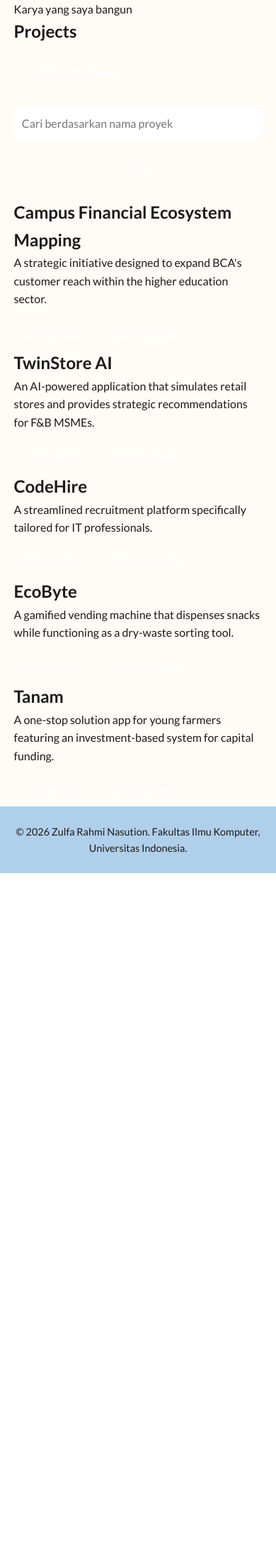
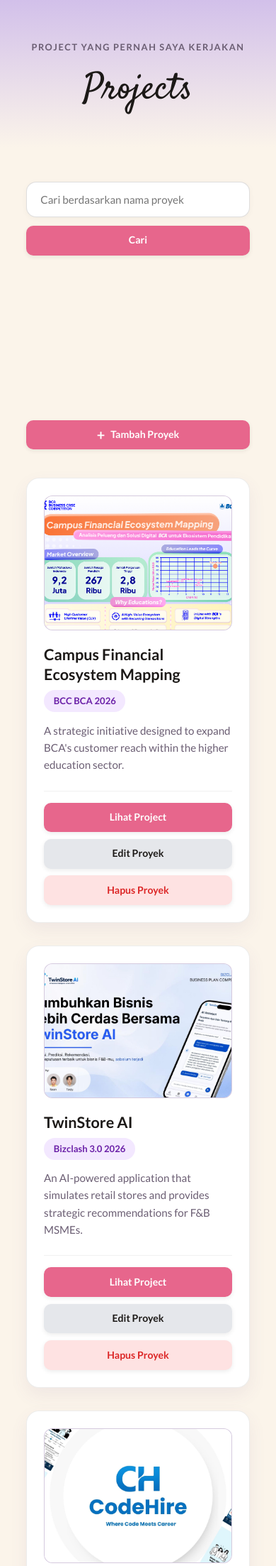
Before and after one commit to zulfa-rahmi/myportofolio, a Django app: page /projects/ in a window 390 px wide. Shown: the part 124-2330 px from the top of the page at 71% size. Before the commit the page ends 1354 px from the top, so only its background shows below. Run offline with Django 5.2, Linux system fonts and the light colour scheme; data comes from the database, SQL or seed files in the repository; some web fonts are replaced.

Commit message:
memperbaiki tampilan projects dan form project yang masih polos

```diff
--- a/main/tests.py
+++ b/main/tests.py
@@ -2,7 +2,7 @@ from django.test import TestCase
 from django.urls import reverse
 from django.utils import timezone
 
-from main.models import Experience
+from main.models import Experience, Project
 
 
 class MainTest(TestCase):
--- a/main/urls.py
+++ b/main/urls.py
@@ -1,6 +1,14 @@
 from django.urls import path
 
-from main.views import show_main, show_experience, show_projects, create_project, get_projects_json, delete_project
+from main.views import (
+    show_main,
+    show_experience,
+    show_projects,
+    create_project,
+    update_project,
+    get_projects_json,
+    delete_project,
+)
 
 app_name = "main"
 
@@ -9,6 +17,7 @@ urlpatterns = [
     path("experience/", show_experience, name="show_experience"),
     path("projects/", show_projects, name="show_projects"),
     path("projects/add/", create_project, name="create_project"),
+    path("projects/<uuid:project_id>/edit/", update_project, name="update_project"),
     path("api/projects/", get_projects_json, name="get_projects_json"),
-    path("projects/<uuid:project_id>/delete/",delete_project,name="delete_project")
+    path("projects/<uuid:project_id>/delete/", delete_project, name="delete_project"),
 ]
--- a/main/views.py
+++ b/main/views.py
@@ -76,6 +76,25 @@ def create_project(request):
     context = {
         "name": "Zulfa Rahmi Nasution",
         "form": form,
+        "is_edit": False,
+    }
+    return render(request, "projects_form.html", context)
+
+
+def update_project(request, project_id):
+    project = get_object_or_404(Project, pk=project_id)
+    form = ProjectForm(request.POST or None, instance=project)
+
+    if request.method == "POST" and form.is_valid():
+        form.save()
+        messages.success(request, "Proyek berhasil diperbarui!")
+        return redirect("main:show_projects")
+
+    context = {
+        "name": "Zulfa Rahmi Nasution",
+        "form": form,
+        "project": project,
+        "is_edit": True,
     }
     return render(request, "projects_form.html", context)
 
--- a/static/css/style.css
+++ b/static/css/style.css
@@ -27,6 +27,10 @@
     --card-bg: #FFFFFF;
     --radius: 14px;
     --shadow-soft: 0 10px 30px rgba(100, 80, 140, 0.12);
+
+    --accent: var(--button-pink);
+    --line: rgba(28, 25, 23, 0.14);
+    --text-muted: var(--muted);
 }
 
 html {
@@ -616,43 +620,69 @@ svg.ticket-plane {
 }
 
 /* ==========================================================================
-   PROJECTS PAGE — PLAIN CARDS
+   PROJECTS PAGE — REVISED & CLEAN CARDS
    ========================================================================== */
 
-.project-header {
-    width: 100%;
-    display: flex;
-    justify-content: space-between;
-    align-items: center;
-    gap: 1rem;
-    margin-bottom: 1.5rem;
+.projects-section {
+    background: var(--gradient-start);
+    padding: 3rem 5% 7rem;
 }
 
-.project-grid {
-    grid-template-columns: repeat(2, minmax(0, 1fr));
+.project-toolbar {
+    display: flex;
+    align-items: center;
+    justify-content: space-between;
+    flex-wrap: wrap;
+    gap: 1rem;
+    max-width: 1150px;
+    margin: 0 auto 2.5rem;
 }
 
-.project-grid .experience-card {
+.project-search {
     display: flex;
-    flex-direction: column;
+    gap: 0.75rem;
+    flex: 1 1 320px;
 }
 
-.project-image {
-    display: block;
+.project-search__input {
     width: 100%;
-    height: auto;
-    border: 1px solid black;
+    min-width: 0;
+    padding: 0.75rem 1.2rem;
+    border: 1px solid var(--line);
     border-radius: var(--radius);
+    background: #FFFFFF;
+    color: var(--ink);
+    font: inherit;
+    font-size: 0.95rem;
+    box-shadow: 0 2px 8px rgba(0, 0, 0, 0.04);
+    transition: all 0.2s ease;
 }
 
-.project-header h1 {
-    margin-bottom: 0;
+.project-search__input:focus {
+    outline: none;
+    border-color: var(--button-pink);
+    box-shadow: 0 0 0 3px rgba(231, 102, 140, 0.2);
 }
 
 .project-add-button {
     display: inline-flex;
     align-items: center;
-    gap: 0.45rem;
+    justify-content: center;
+    gap: 0.5rem;
+    padding: 0.75rem 1.4rem;
+    border-radius: var(--radius);
+    background-color: var(--button-pink);
+    color: #FFFFFF !important;
+    font-weight: 700;
+    text-decoration: none;
+    box-shadow: 0 4px 12px rgba(231, 102, 140, 0.3);
+    transition: all 0.2s ease;
+}
+
+.project-add-button:hover {
+    transform: translateY(-2px);
+    opacity: 0.95;
+    box-shadow: 0 6px 16px rgba(231, 102, 140, 0.4);
 }
 
 .project-add-button span {
@@ -660,239 +690,245 @@ svg.ticket-plane {
     line-height: 1;
 }
 
-.project-search {
+/* Grid & Cards Layout */
+.experience-grid {
+    max-width: 1150px;
+    margin: 0 auto;
+    display: grid;
+    grid-template-columns: repeat(auto-fit, minmax(280px, 1fr));
+    gap: 1.8rem;
+}
+
+.project-grid {
+    grid-template-columns: repeat(auto-fill, minmax(340px, 1fr));
+    gap: 2rem;
+}
+
+.experience-card {
+    background-color: #FFFFFF;
+    border: 1px solid rgba(28, 25, 23, 0.08);
+    border-radius: 18px;
+    box-shadow: 0 10px 25px rgba(100, 80, 140, 0.08);
+    padding: 1.5rem;
     display: flex;
-    gap: 0.75rem;
+    flex-direction: column;
+    transition: transform 0.25 ease, box-shadow 0.25 ease;
+    overflow: hidden;
+}
+
+.experience-card:hover {
+    transform: translateY(-5px);
+    box-shadow: 0 16px 32px rgba(100, 80, 140, 0.15);
+}
+
+/* Gambar Proyek & Fallback */
+.project-image {
+    display: block;
+    width: 100%;
+    height: 190px;
+    object-fit: cover;
+    border-radius: 12px;
+    margin-bottom: 1.25rem;
+    background-color: #F3E8FF;
+    border: 1px solid var(--line);
+}
+
+.experience-card h2 {
+    font-size: 1.35rem;
+    font-weight: 800;
+    color: var(--ink);
+    margin-bottom: 0.5rem;
+    line-height: 1.3;
+}
+
+.experience-category {
+    display: inline-block;
+    align-self: flex-start;
+    background-color: var(--pill-bg);
+    color: var(--pill-ink);
+    font-size: 0.82rem;
+    font-weight: 700;
+    padding: 0.3rem 0.85rem;
+    border-radius: 999px;
+    margin-bottom: 0.85rem;
+}
+
+.experience-description {
+    color: var(--muted);
+    font-size: 0.95rem;
+    line-height: 1.6;
     margin-bottom: 1.5rem;
 }
 
-.project-search__input {
-    width: 100%;
-    min-width: 0;
-    padding: 0.7rem;
-    border: 1px solid var(--line);
-    border-radius: var(--radius);
-    background: #fff;
-    color: var(--ink);
-    font: inherit;
-}
-
-.project-search__input:focus {
-    outline: 2px solid var(--accent);
-    border-color: var(--accent);
+/* Tombol Aksi dalam Card */
+.project-card-actions {
+    margin-top: auto;
+    padding-top: 1rem;
+    border-top: 1px solid rgba(28, 25, 23, 0.06);
 }
 
 .project-actions {
     display: flex;
     align-items: center;
     flex-wrap: wrap;
-    gap: 20px;
-    margin-top: 1rem;
+    gap: 0.6rem;
 }
 
-.project-actions .button {
+.button {
+    display: inline-flex;
+    align-items: center;
+    justify-content: center;
+    border: 0;
+    border-radius: 10px;
+    padding: 0.6rem 1.1rem;
+    background: var(--button-pink);
+    color: #FFFFFF !important;
+    cursor: pointer;
+    font: inherit;
+    font-size: 0.88rem;
+    font-weight: 700;
+    text-decoration: none;
+    transition: all 0.2s ease;
+    box-shadow: 0 2px 6px rgba(0, 0, 0, 0.08);
+}
+
+.button:hover {
+    opacity: 0.92;
+    transform: translateY(-1px);
+}
+
+.button-secondary {
+    background: #E5E7EB;
+    color: var(--ink) !important;
+}
+
+.button-secondary:hover {
+    background: #D1D5DB;
+}
+
+.button-danger {
+    background: #FEE2E2;
+    color: #DC2626 !important;
+}
+
+.button-danger:hover {
+    background: #FCA5A5;
+    color: #991B1B !important;
+}
+
+/* Empty State */
+.empty-state {
+    grid-column: 1 / -1;
+    text-align: center;
+    color: var(--muted);
+    font-style: italic;
+    font-size: 1.05rem;
+    padding: 4rem 1rem;
+    background: rgba(255, 255, 255, 0.6);
+    border-radius: var(--radius);
+    border: 2px dashed var(--line);
+}
+
+/* ==========================================================================
+   PROJECT FORM
+   ========================================================================== */
+
+.project-form-card {
+    max-width: 650px;
+    margin: 0 auto;
+    background-color: #FFFFFF;
+    border: 1px solid var(--line);
+    border-radius: 20px;
+    box-shadow: var(--shadow-soft);
+    padding: 2.5rem;
+}
+
+.project-form {
+    width: 100%;
+}
+
+.form-group {
+    margin-bottom: 1.4rem;
+}
+
+.form-group label {
+    display: block;
+    margin-bottom: 0.45rem;
+    font-weight: 700;
+    color: var(--ink);
+    font-size: 0.95rem;
+}
+
+.form-group input,
+.form-group textarea,
+.form-group select {
+    width: 100%;
+    box-sizing: border-box;
+    padding: 0.75rem 1rem;
+    border: 1px solid var(--line);
+    border-radius: var(--radius);
+    font: inherit;
+    font-size: 0.95rem;
+    color: var(--ink);
+    background-color: #FAFAFA;
+    transition: all 0.2s ease;
+}
+
+.form-group input:focus,
+.form-group textarea:focus,
+.form-group select:focus {
+    outline: none;
+    border-color: var(--button-pink);
+    background-color: #FFFFFF;
+    box-shadow: 0 0 0 3px rgba(231, 102, 140, 0.18);
+}
+
+.form-error {
+    color: #DC2626;
     font-size: 0.85rem;
+    margin-top: 0.4rem;
     font-weight: 600;
 }
 
-.project-card-actions {
+.project-form-actions {
     display: flex;
-    flex-direction: column;
-    margin-top: auto;
+    align-items: center;
+    gap: 0.8rem;
+    margin-top: 1.8rem;
 }
 
-.hide {
-    display: none !important;
-}
-
-.project-actions .experience-status {
-    margin-top: 0;
-}
-
-.project-delete-modal {
-    display: none;
-    position: fixed;
-    inset: 0;
-    width: 100%;
-    height: 100%;
-    max-width: none;
-    max-height: none;
-    margin: 0;
-    padding: 1rem;
-    border: 0;
-    background: transparent;
-    z-index: 10;
-    align-items: center;
-    justify-content: center;
-}
-
-.project-delete-modal:popover-open {
-    display: flex;
-}
-
-.project-delete-modal__backdrop {
-    position: absolute;
-    inset: 0;
-    width: 100%;
-    height: 100%;
-    border: 0;
-    padding: 0;
-    background: rgba(28, 25, 23, 0.58);
-    cursor: default;
-}
-
-.project-delete-modal__content {
-    position: relative;
-    z-index: 1;
-    width: min(100%, 480px);
-    padding: 1.5rem;
-    background: var(--paper);
-    border: 1px solid var(--line);
-    border-radius: var(--radius);
-    box-shadow: 0 1rem 3rem rgba(28, 25, 23, 0.22);
-}
-
-.project-delete-modal__content h2 {
-    margin: 0 0 0.75rem;
-    font-family:
-        "Space Grotesk",
-        -apple-system,
-        sans-serif;
-    font-size: 1.5rem;
-}
-
-.project-delete-modal__close {
-    position: absolute;
-    top: 1rem;
-    right: 1rem;
-    border: 0;
-    padding: 0;
-    background: transparent;
-    color: var(--text-muted);
-    font-size: 1.8rem;
-    line-height: 1;
-    cursor: pointer;
-}
-
-.project-delete-modal__actions {
-    display: flex;
-    justify-content: flex-end;
-    gap: 0.75rem;
-    margin-top: 1.5rem;
-}
-
-.button-danger {
-    background: #b42318;
-}
-
-@media (max-width: 600px) {
-    .project-header {
-        align-items: flex-start;
-        flex-direction: column;
+/* Responsif Mobile */
+@media (max-width: 640px) {
+    .project-grid {
+        grid-template-columns: 1fr;
     }
 
-    .project-add-button {
-        width: 100%;
-        justify-content: center;
+    .project-toolbar {
+        flex-direction: column;
+        align-items: stretch;
     }
 
     .project-search {
         flex-direction: column;
     }
 
-    .project-search .button {
+    .project-add-button {
         width: 100%;
     }
 
-    .project-delete-modal {
-        align-items: flex-end;
-        padding: 0;
+    .project-actions {
+        flex-direction: column;
+        align-items: stretch;
     }
 
-    .project-delete-modal__content {
-        width: 100%;
-        padding: 1.25rem;
-        border-radius: var(--radius) var(--radius) 0 0;
-    }
-
-    .project-delete-modal__actions {
-        flex-direction: column-reverse;
-    }
-
-    .project-delete-modal__actions .button {
+    .project-actions .button {
         width: 100%;
         text-align: center;
     }
-}
 
-@media (max-width: 520px) {
-    .stamps-grid {
-        grid-template-columns: 1fr 1fr;
-        gap: 1.2rem;
+    .project-form-card {
+        padding: 1.5rem;
     }
-}
-
-/* ==========================================================================
-   PROJECT FORM
-   ========================================================================== */
-
-.project-form {
-    width: 100%;
-    max-width: 100%;
-    margin-top: 1.5rem;
-}
-
-.form-group {
-    margin-bottom: 1.25rem;
-}
-
-.form-group label {
-    display: block;
-    margin-bottom: 0.4rem;
-    font-weight: 700;
-}
-
-.form-group input,
-.form-group textarea {
-    width: 100%;
-    box-sizing: border-box;
-    padding: 0.7rem;
-    border: 1px solid var(--accent);
-    border-radius: var(--radius);
-    font: inherit;
-    transition:
-        border-color 0.2s ease,
-        outline-color 0.2s ease;
-}
-
-.form-group input:focus,
-.form-group textarea:focus {
-    outline: 2px solid var(--accent);
-    border-color: var(--accent);
-}
-
-.form-error {
-    color: #b42318;
-    font-size: 0.85rem;
-    margin-top: 0.35rem;
-}
-
-.button {
-    display: inline-block;
-    height: fit-content;
-    border: 0;
-    border-radius: var(--radius);
-    padding: 0.65rem 1rem;
-    background: var(--accent);
-    color: white;
-    cursor: pointer;
-    font: inherit;
-    font-weight: 700;
-    text-decoration: none;
-}
-
-.button-secondary {
-    background: var(--ink);
 }
 
 /* ==========================================================================
--- a/templates/projects.html
+++ b/templates/projects.html
@@ -1,20 +1,14 @@
 {% extends "base.html" %}
-{% block meta %}
-    <title>Projects - {{ name }}</title>
-{% endblock meta %}
+{% block title %}Projects{% endblock %}
 {% block content %}
-    <main>
-        <section class="experience-section" id="experience">
+    <section class="page-hero">
+        <p class="page-kicker">Project yang pernah saya kerjakan</p>
+        <h1 class="script-title">Projects</h1>
+    </section>
+
+    <section class="projects-section" id="experience">
         <div class="container">
-                <p class="section-kicker">Karya yang saya bangun</p>
-                <div class="project-header">
-                    <h1>Projects</h1>
-                    <a href="{% url 'main:create_project' %}"
-                       class="button project-add-button">
-                        <span aria-hidden="true">+</span>
-                        Tambah Proyek
-                    </a>
-                </div>
+            <div class="project-toolbar">
                 <form method="get"
                       action="{% url 'main:show_projects' %}"
                       class="project-search">
@@ -26,22 +20,30 @@
                            aria-label="Cari berdasarkan nama proyek">
                     <button type="submit" class="button">Cari</button>
                 </form>
+                <a href="{% url 'main:create_project' %}"
+                   class="button project-add-button">
+                    <span aria-hidden="true">+</span>
+                    Tambah Proyek
+                </a>
+            </div>
             <div class="experience-grid project-grid">
                 {% for project in project_list %}
                     <article class="experience-card">
-                            {% if project.project_image_url %}
-                                <img src="{{ project.project_image_url }}"
+                        {% if project.cover_image %}
+                            <img src="{{ project.cover_image }}"
                                  alt="Gambar {{ project.title }}"
                                  class="project-image">
                         {% endif %}
                         <h2>{{ project.title }}</h2>
-                            <span class="experience-category">{{ project.tech_stack }}</span>
+                        <span class="experience-category">{{ project.event }}</span>
                         <p class="experience-description">{{ project.description }}</p>
                         <div class="project-card-actions">
                             <div class="project-actions">
                                 {% if project.project_url %}
                                     <a href="{{ project.project_url }}" class="button">Lihat Project</a>
                                 {% endif %}
+                                <a href="{% url 'main:update_project' project.id %}"
+                                   class="button button-secondary">Edit Proyek</a>
                                 {% include "components/project_delete_modal.html" with project=project %}
                             </div>
                         </div>
@@ -56,5 +58,4 @@
             </div>
         </div>
     </section>
-    </main>
 {% endblock content %}
```
Also changed, not shown: templates/projects_form.html (+18 -12 lines). Lines whose indentation alone changed are shown as unchanged.
